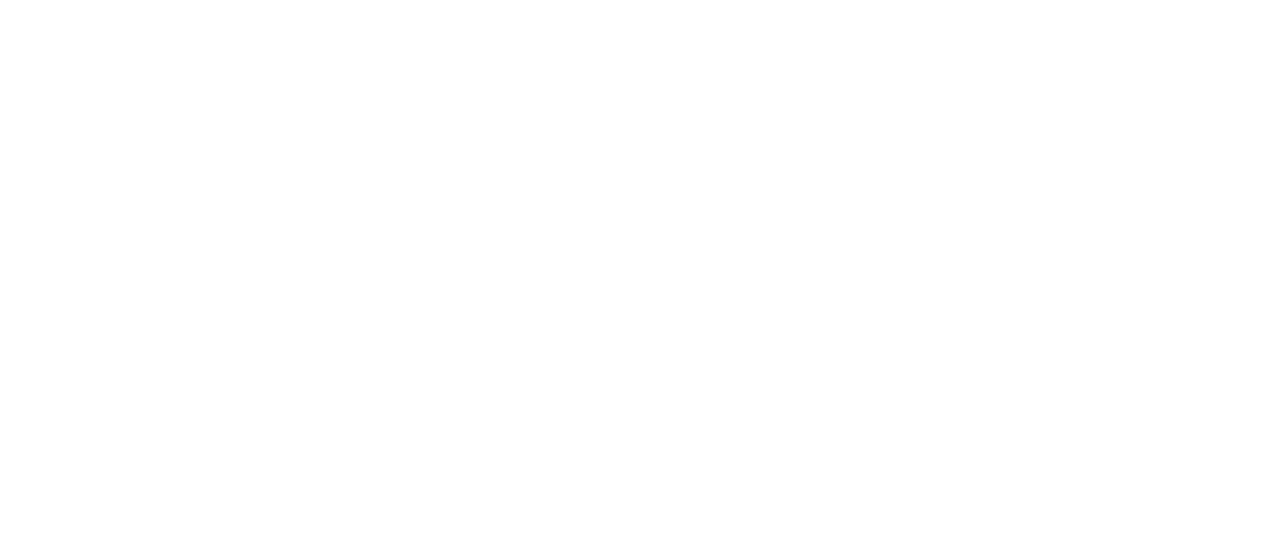
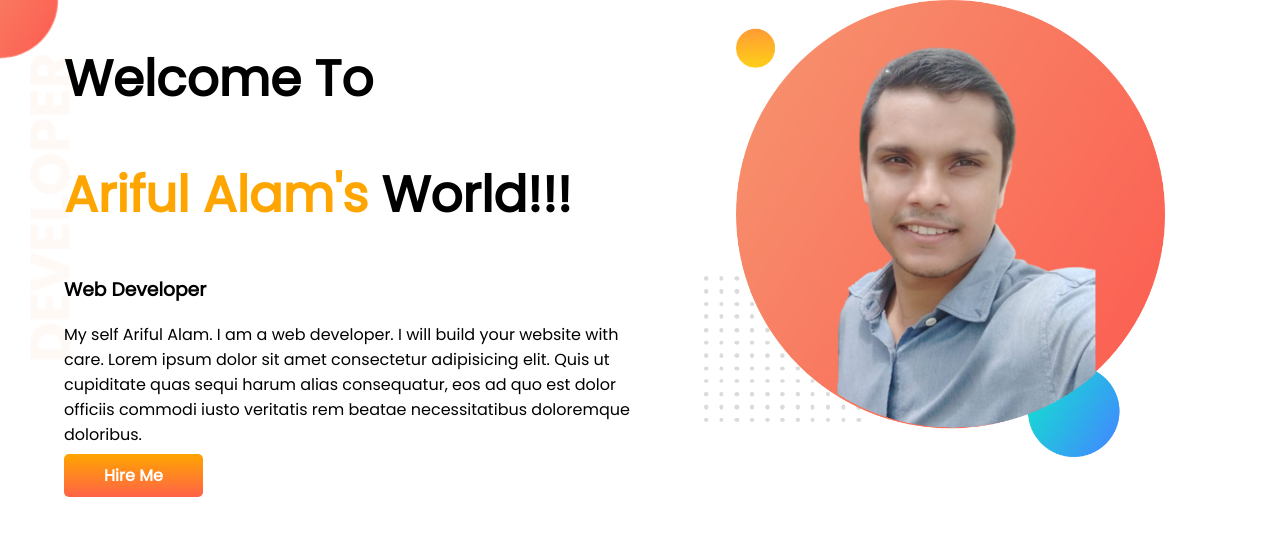
Before and after one commit to arifulalam1/my-portfolio, a plain HTML site: page index.html in a window 1280 px wide. Drawn offline with Linux system fonts and the light colour scheme.

Commit message:
top-banner added

```diff
--- a/index.html
+++ b/index.html
@@ -1,13 +1,35 @@
 <!DOCTYPE html>
 <html lang="en">
+
 <head>
     <meta charset="UTF-8">
     <meta http-equiv="X-UA-Compatible" content="IE=edge">
     <meta name="viewport" content="width=device-width, initial-scale=1.0">
     <title>Ariful Alam Portfolio</title>
+    <link rel="preconnect" href="https://fonts.googleapis.com">
+    <link rel="preconnect" href="https://fonts.gstatic.com" crossorigin>
+    <link href="https://fonts.googleapis.com/css2?family=Poppins&display=swap" rel="stylesheet">
     <link rel="stylesheet" href="style.css">
 </head>
+
 <body>
+    <section class="top-banner">
+        <div class="half-width">
+            <h1>Welcome To</h1>
+            <h1> <span class="orange-color">Ariful Alam's</span> World!!!</h1>
+            <h3> Web Developer</h3>
+            <p>My self Ariful Alam. I am a web developer. I will build your website with care. Lorem ipsum dolor sit
+                amet
+                consectetur adipisicing elit. Quis ut cupiditate quas sequi harum alias consequatur, eos ad quo est
+                dolor
+                officiis commodi iusto veritatis rem beatae necessitatibus doloremque doloribus.</p>
+            <a class="link-button" target="_blank" href="www.linkedin.com/company/programminghero/">Hire Me</a>
+        </div>
+        <div class="half-width">
+            <img src="images/my-bg.png" alt="My picture">
+        </div>
 
+    </section>
 </body>
+
 </html>
--- a/style.css
+++ b/style.css
@@ -0,0 +1,39 @@
+body {
+    font-family: 'Poppins', sans-serif;
+    margin: 0;
+}
+
+h1 {
+    font-size: 50px;
+}
+
+.orange-color {
+    color: orange;
+}
+
+section {
+    display: flex;
+}
+
+.half-width {
+    width: 50%;
+    padding-left: 5%;
+}
+
+.half-width img {
+    width: 80%;
+}
+
+.link-button {
+    text-decoration: none;
+    background-image: linear-gradient(orange, tomato);
+    color: white;
+    font-weight: 700;
+    padding: 10px 40px;
+    border-radius: 5px;
+}
+
+.top-banner {
+    background-image: url(images/top-banner.png);
+    background-repeat: no-repeat;
+}
```
Also changed, not shown: images/42483aa6-174b-4b7d-84c1-c679d872dcfa-removebg-preview-removebg-preview.png (added), images/55a9d9ed-b8b4-4626-8786-8ff6496f9211-removebg-preview (1).png (added), images/New Project.png (added), images/dream-bg.png (added), images/exp-bg.png (added), images/jhankar.png (added), images/jhankar2.png (added), images/my-bg.png (added), images/my-bg2.png (added), images/top-banner.png (added), 7 other files.
